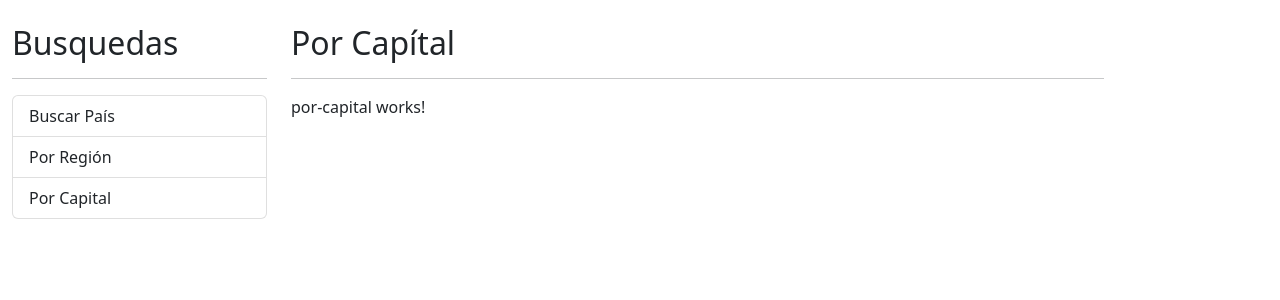
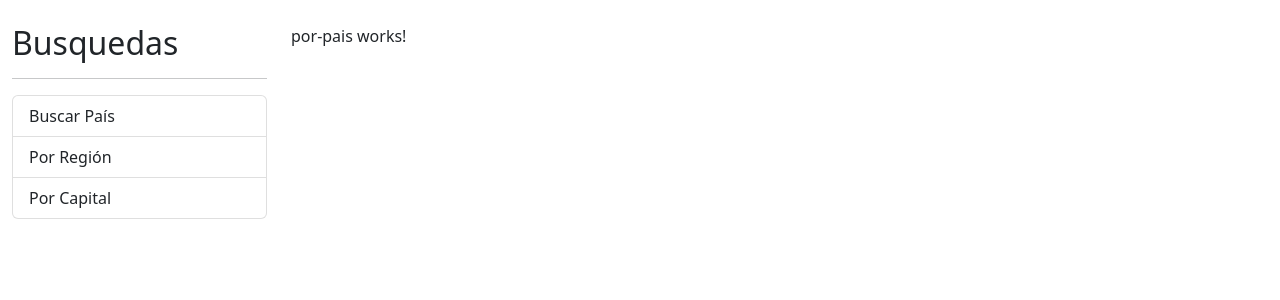
Before and after one commit to guillo1990/angular-03-paises-app, an Angular app: page / in a window 1280 px wide. Shown: the top 300 px of the page. Built offline with nearby package versions, Linux system fonts and the light colour scheme.

Commit message:
Classe 101

```diff
--- a/src/app/app.component.html
+++ b/src/app/app.component.html
@@ -10,8 +10,6 @@
   </div>
 
   <div class="col">
-    <h2>Por Capítal</h2>
-    <hr />
-    <app-por-capital></app-por-capital>
+    <router-outlet></router-outlet>
   </div>
 </div>
--- a/src/app/app.module.ts
+++ b/src/app/app.module.ts
@@ -4,6 +4,7 @@
 import { AppComponent } from './app.component';
 import { SharedModule } from './shared/shared.module';
 import { PaisModule } from './pais/pais.module';
+import { AppRoutingModule } from './app-routing.module';
 
 @NgModule({
   declarations: [
@@ -12,7 +13,8 @@
   imports: [
     BrowserModule,
     PaisModule,
-    SharedModule
+    SharedModule,
+    AppRoutingModule
   ],
   bootstrap: [AppComponent]
 })
```
Also changed, not shown: src/app/app-routing.module.ts (added, +43 -0 lines).
